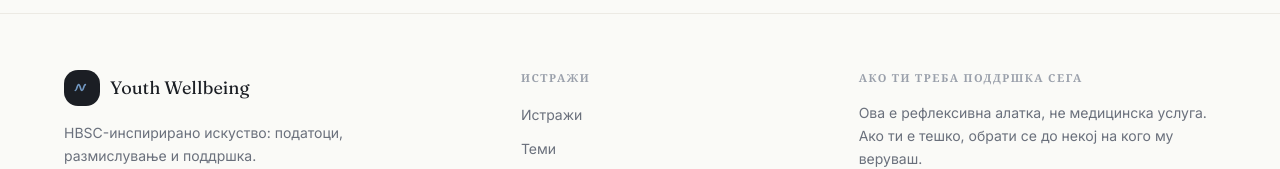
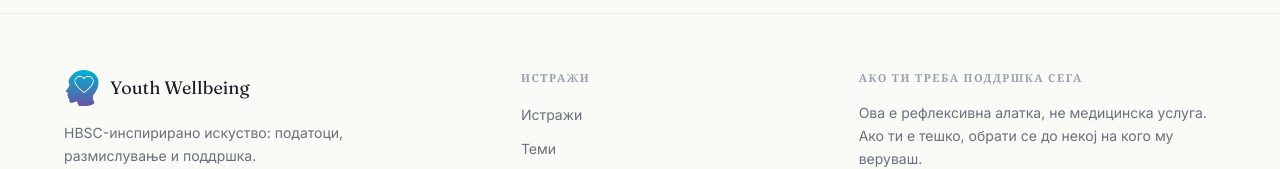
Before and after one commit to zimbakovtech/wellbeing-app, a React (Vite) app: page /mk in a window 1280 px wide. Shown: the part 4284-4453 px from the top of the page. Built offline with nearby package versions, Linux system fonts and the light colour scheme.

Commit message:
change footer logo

```diff
--- a/src/components/layout/Footer.jsx
+++ b/src/components/layout/Footer.jsx
@@ -18,11 +18,7 @@ export default function Footer() {
         <div className="grid gap-10 md:grid-cols-[1.4fr_1fr_1.2fr]">
           <div className="max-w-sm">
             <div className="flex items-center gap-2.5">
-              <span className="grid h-9 w-9 place-items-center rounded-xl bg-ink text-paper">
-                <svg viewBox="0 0 24 24" className="h-5 w-5" fill="none" aria-hidden="true">
-                  <path d="M4 15c2 0 2-7 4-7s2 7 4 7 2-7 4-7" stroke="#7298C2" strokeWidth="2" strokeLinecap="round" strokeLinejoin="round" />
-                </svg>
-              </span>
+              <img src="/favicon.png" alt="" aria-hidden="true" className="h-9 w-9 rounded-xl" />
               <span className="font-display text-lg text-ink">{t('brand')}</span>
             </div>
             <p className="mt-4 text-sm leading-relaxed text-ink-muted">{t('footer.tagline')}</p>
```
